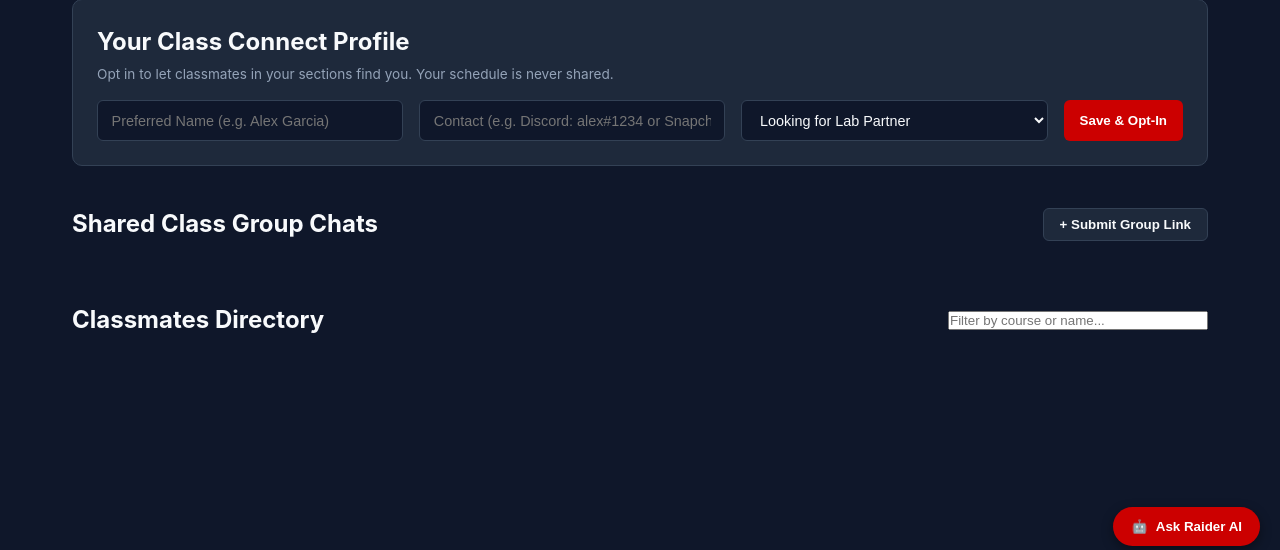
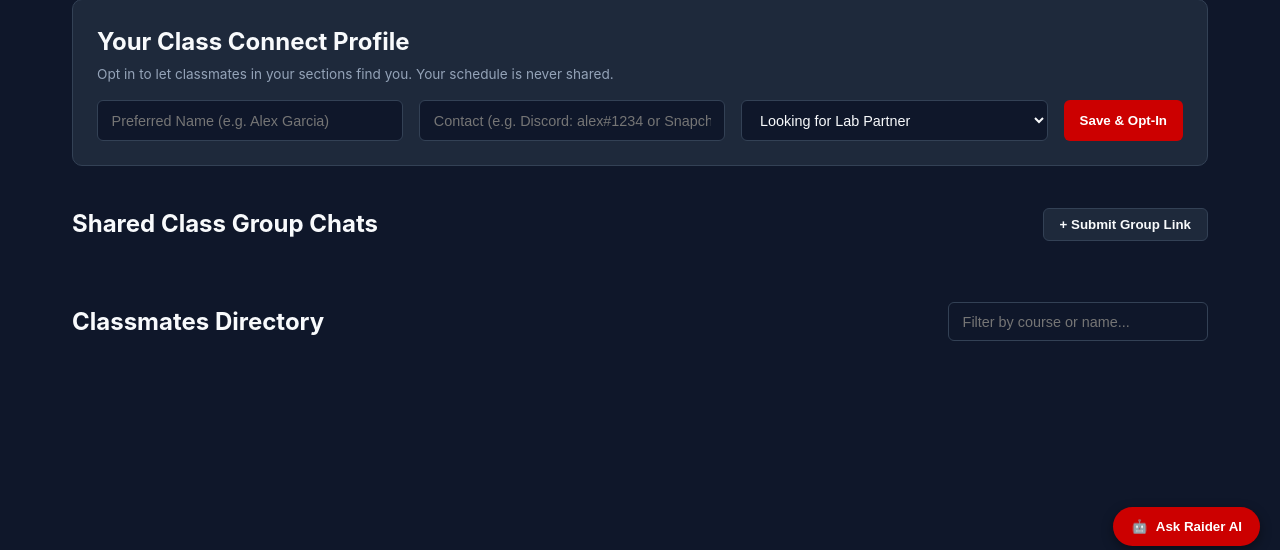
Before and after one commit to ZekeGarcia34/raider_planner, a FastAPI app: page /social in a window 1280 px wide. Shown: the part 234-784 px from the top of the page. Run offline with FastAPI, Linux system fonts and the light colour scheme.

Commit message:
Update style.css

```diff
--- a/static/css/style.css
+++ b/static/css/style.css
@@ -185,6 +185,7 @@
   border-radius: var(--radius-md);
   padding: 1.25rem;
   overflow: hidden;
+  height: 100%;
 }
 
 /* Custom Event Centered Modal Overlay */
@@ -437,6 +438,22 @@
   border-color: var(--ttu-red);
 }
 
+/* Match directory search input with the rest of the application's inputs */
+#directorySearch {
+    background-color: #0f172a;
+    border: 1px solid var(--border-color);
+    color: var(--text-primary);
+    padding: 0.65rem 0.85rem;
+    border-radius: var(--radius-sm);
+    font-size: 0.9rem;
+    outline: none;
+    transition: border-color 0.2s ease;
+}
+
+#directorySearch:focus {
+    border-color: var(--ttu-red);
+}
+
 /* 7. Page 4: Schedule Plans & Import/Export Layout */
 .plans-grid {
   display: grid;
```
